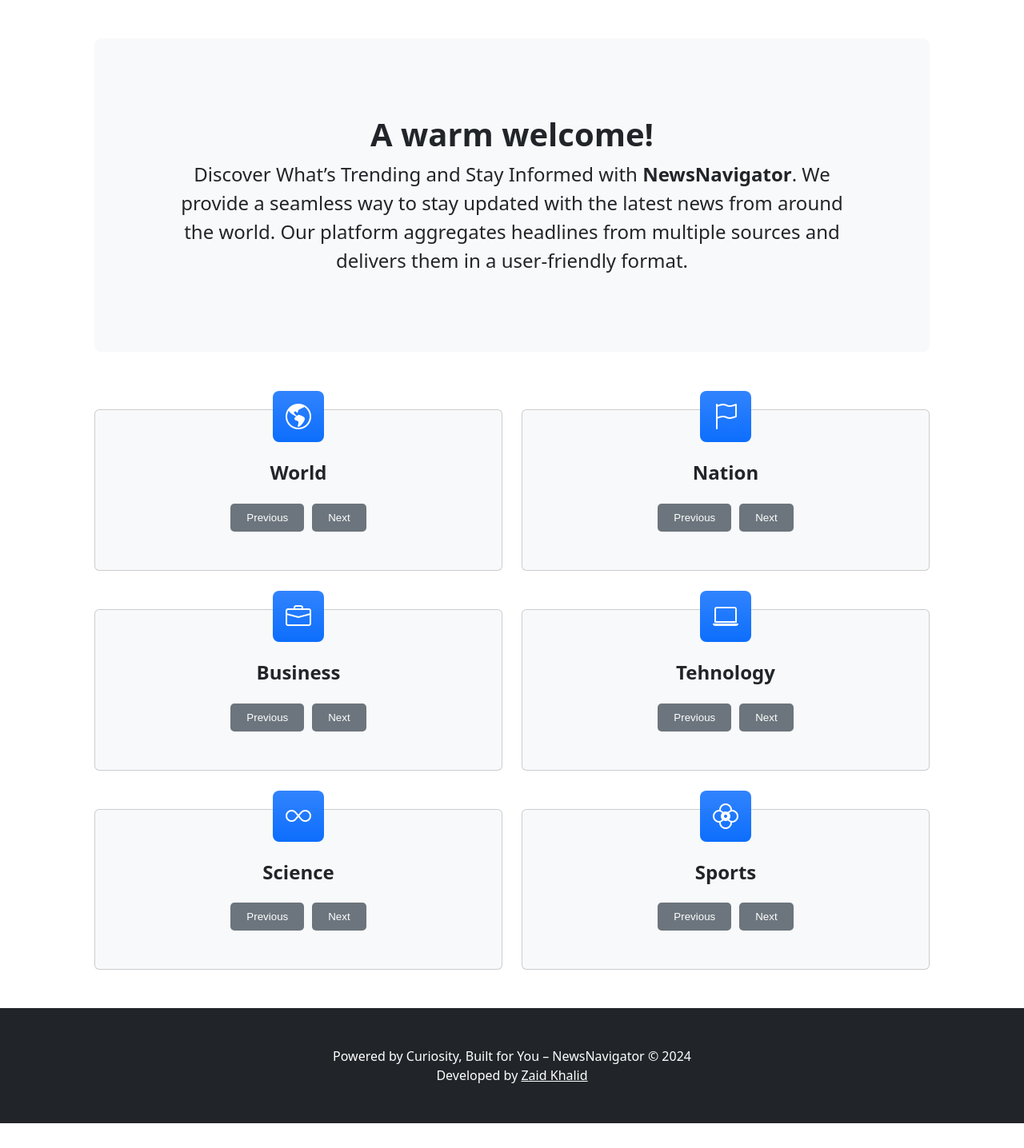
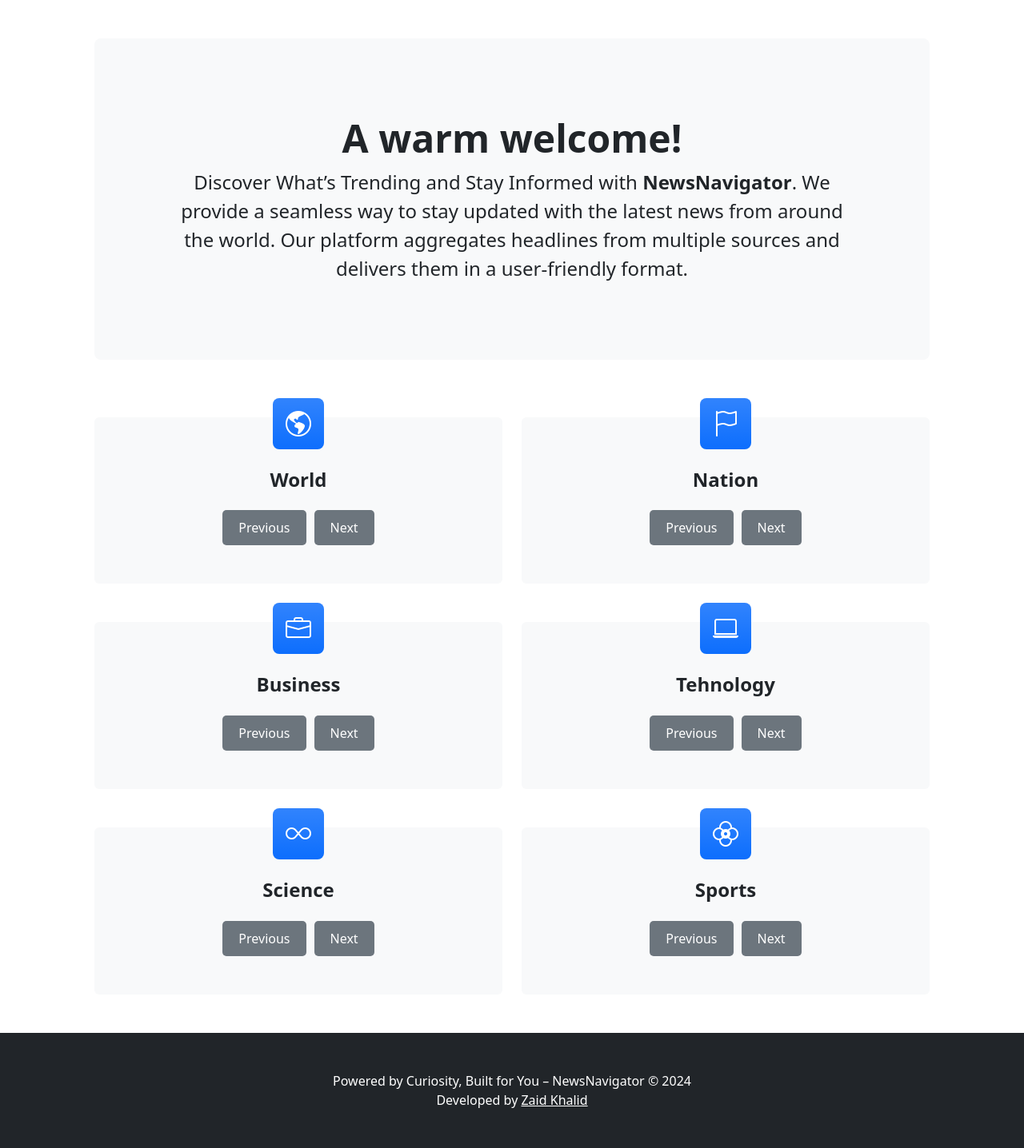
Before and after one commit to genie4viz/News-Navigator-update, a Flask app: page / in a window 1280 px wide. Shown: the part 64-1500 px from the top of the page at 80% size. Before the commit the page ends 1469 px from the top, so only its background shows below. Run offline with Flask 3, Linux system fonts and the light colour scheme; data that the repository does not hold is empty.

Commit message:
Update index.html

```diff
--- a/templates/index.html
+++ b/templates/index.html
@@ -1,14 +1,13 @@
 <!DOCTYPE html>
 <html lang="en">
-    <head>
+     <head>
         <meta charset="utf-8" />
-        <meta name="viewport" content="width=device-width, initial-scale=1, shrink-to-fit=no" />
-        <meta name="description" content="" />
-        <meta name="author" content="" />
+        <meta charset="utf-8">
+        <meta name="viewport" content="width=device-width, initial-scale=1">
         <title>NewsNavigator</title>
         <!-- Favicon-->
         <link rel="icon" type="image/x-icon" href="assets/favicon.ico" />
-
+        <link href="https://cdn.jsdelivr.net/npm/bootstrap@5.3.3/dist/css/bootstrap.min.css" rel="stylesheet" integrity="sha384-QWTKZyjpPEjISv5WaRU9OFeRpok6YctnYmDr5pNlyT2bRjXh0JMhjY6hW+ALEwIH" crossorigin="anonymous">
         <link rel="stylesheet" href="https://cdn.jsdelivr.net/npm/bootstrap-icons@1.10.5/font/bootstrap-icons.css">
 
 
```
